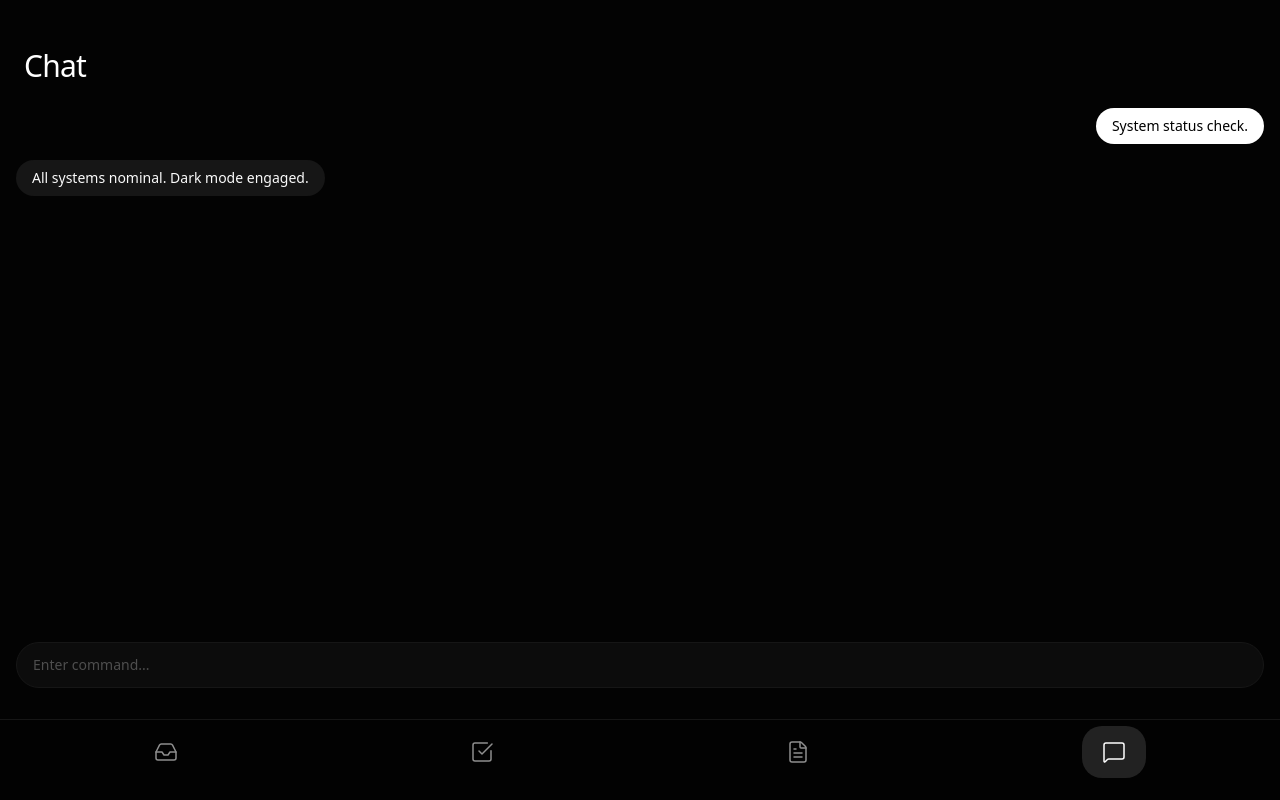
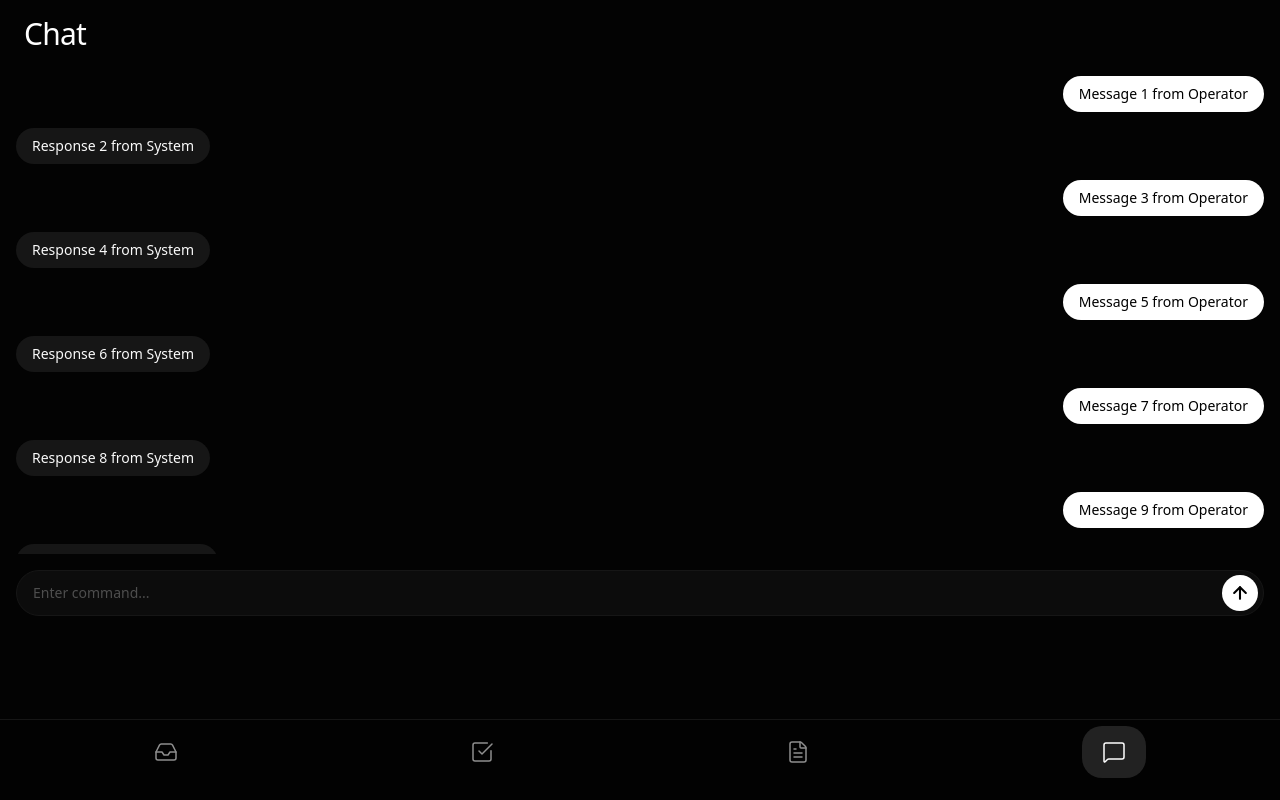
Before and after one commit to ChetanG111/life-os, a Next.js app: page /chat in a window 1280 px wide. Built offline with nearby package versions, Linux system fonts and the light colour scheme.

Commit message:
feat(chat): add send button and make input sticky

```diff
--- a/app/chat/page.tsx
+++ b/app/chat/page.tsx
@@ -1,6 +1,7 @@
 "use client"
 
 import { motion, Variants } from "framer-motion"
+import { ArrowUp } from "lucide-react"
 
 const container: Variants = {
   hidden: { opacity: 0 },
@@ -13,7 +14,7 @@ const container: Variants = {
 }
 
 const item: Variants = {
-  hidden: { opacity: 0, y: 20 },
+  hidden: { opacity: 0, y: 15 },
   show: {
     opacity: 1,
     y: 0,
@@ -27,10 +28,11 @@ const item: Variants = {
 
 export default function ChatPage() {
   return (
-    <div className="flex h-[calc(100vh-6rem)] flex-col p-4 pt-12">
+    <div className="flex h-[calc(100vh-10rem)] flex-col p-4">
       <motion.h1
-        initial={{ opacity: 0, y: -20 }}
+        initial={{ opacity: 0, y: -15 }}
         animate={{ opacity: 1, y: 0 }}
+        transition={{ type: "spring", stiffness: 400, damping: 30 }}
         className="mb-6 text-3xl font-light tracking-tight text-white px-2"
       >
         Chat
@@ -40,31 +42,40 @@ export default function ChatPage() {
         variants={container}
         initial="hidden"
         animate="show"
-        className="flex-1 space-y-4 overflow-y-auto pb-4"
+        className="flex-1 space-y-4 overflow-y-auto pb-4 scrollbar-hide"
       >
-        <motion.div variants={item} className="flex justify-end">
-          <div className="max-w-[80%] rounded-2xl bg-primary px-4 py-2 text-primary-foreground">
-            <p className="text-sm">System status check.</p>
+        {/* Placeholder for many messages to test scrolling */}
+        {[...Array(10)].map((_, i) => (
+          <motion.div key={i} variants={item} className={i % 2 === 0 ? "flex justify-end" : "flex justify-start"}>
+            <div className={`max-w-[80%] rounded-2xl px-4 py-2 text-sm font-medium ${
+              i % 2 === 0 ? "bg-primary text-primary-foreground" : "bg-muted text-foreground"
+            }`}>
+              <p>{i % 2 === 0 ? `Message ${i + 1} from Operator` : `Response ${i + 1} from System`}</p>
             </div>
           </motion.div>
-        <motion.div variants={item} className="flex justify-start">
-          <div className="max-w-[80%] rounded-2xl bg-muted px-4 py-2 text-foreground">
-            <p className="text-sm">All systems nominal. Dark mode engaged.</p>
-          </div>
-        </motion.div>
+        ))}
       </motion.div>
 
+      {/* Sticky Input Container */}
       <motion.div
-        initial={{ opacity: 0, y: 20 }}
+        initial={{ opacity: 0, y: 15 }}
         animate={{ opacity: 1, y: 0 }}
-        transition={{ delay: 0.4 }}
-        className="relative mt-auto"
+        transition={{ type: "spring", stiffness: 400, damping: 30, delay: 0.4 }}
+        className="sticky bottom-0 bg-background pt-4 pb-2"
       >
+        <div className="relative flex items-center">
           <input
             type="text"
             placeholder="Enter command..."
-          className="w-full rounded-full border border-border bg-muted/50 px-4 py-3 text-sm focus:border-primary focus:outline-none focus:ring-0 placeholder:text-muted-foreground/50"
+            className="w-full rounded-full border border-border bg-muted/50 pl-4 pr-12 py-3 text-sm focus:border-primary focus:outline-none focus:ring-0 placeholder:text-muted-foreground/50 transition-colors"
           />
+          <motion.button
+            whileTap={{ scale: 0.9 }}
+            className="absolute right-1.5 flex size-9 items-center justify-center rounded-full bg-primary text-primary-foreground transition-transform hover:bg-white hover:text-black"
+          >
+            <ArrowUp strokeWidth={2.5} className="size-5" />
+          </motion.button>
+        </div>
       </motion.div>
     </div>
   )
```
Lines whose indentation alone changed are shown as unchanged.
